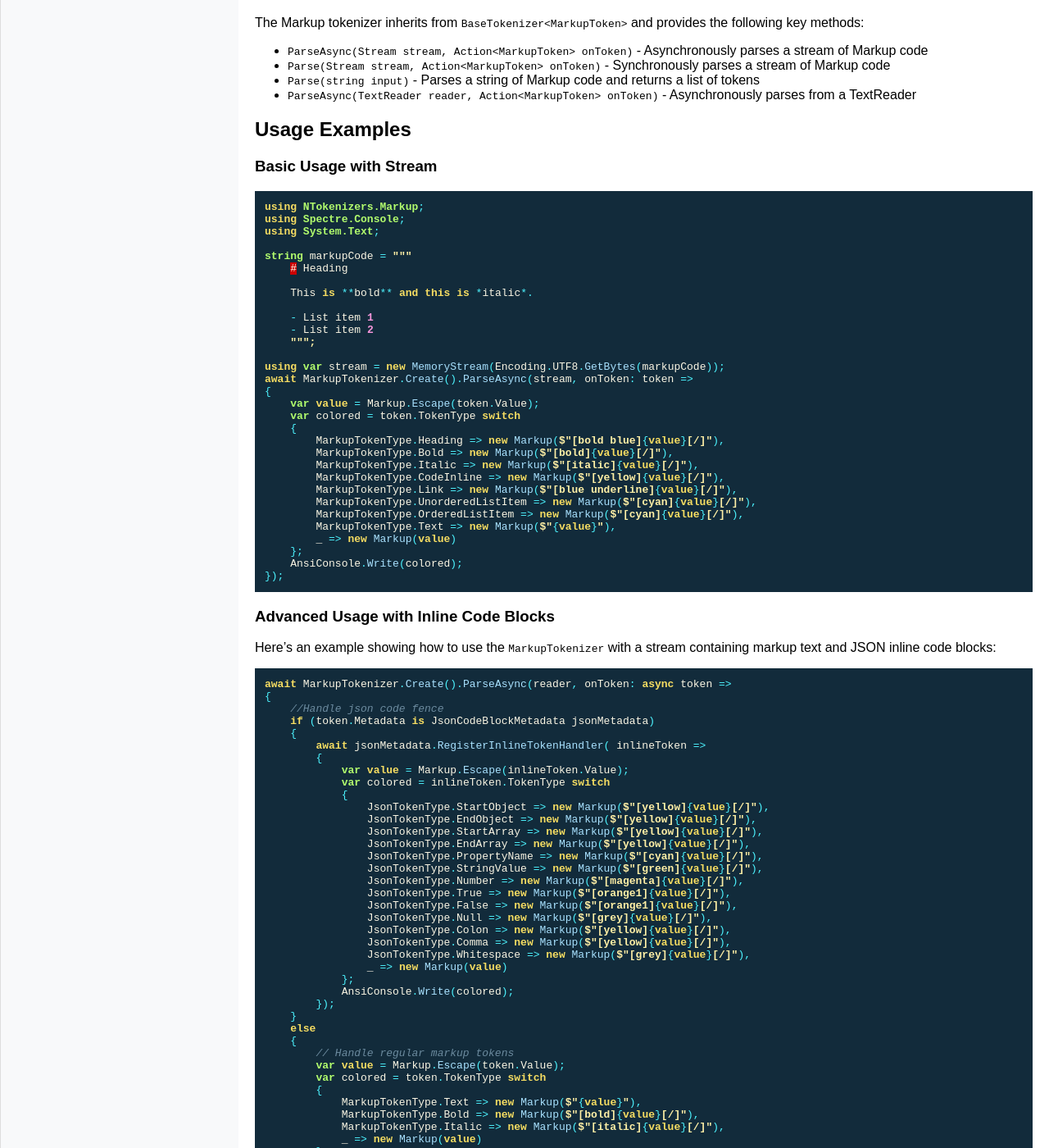
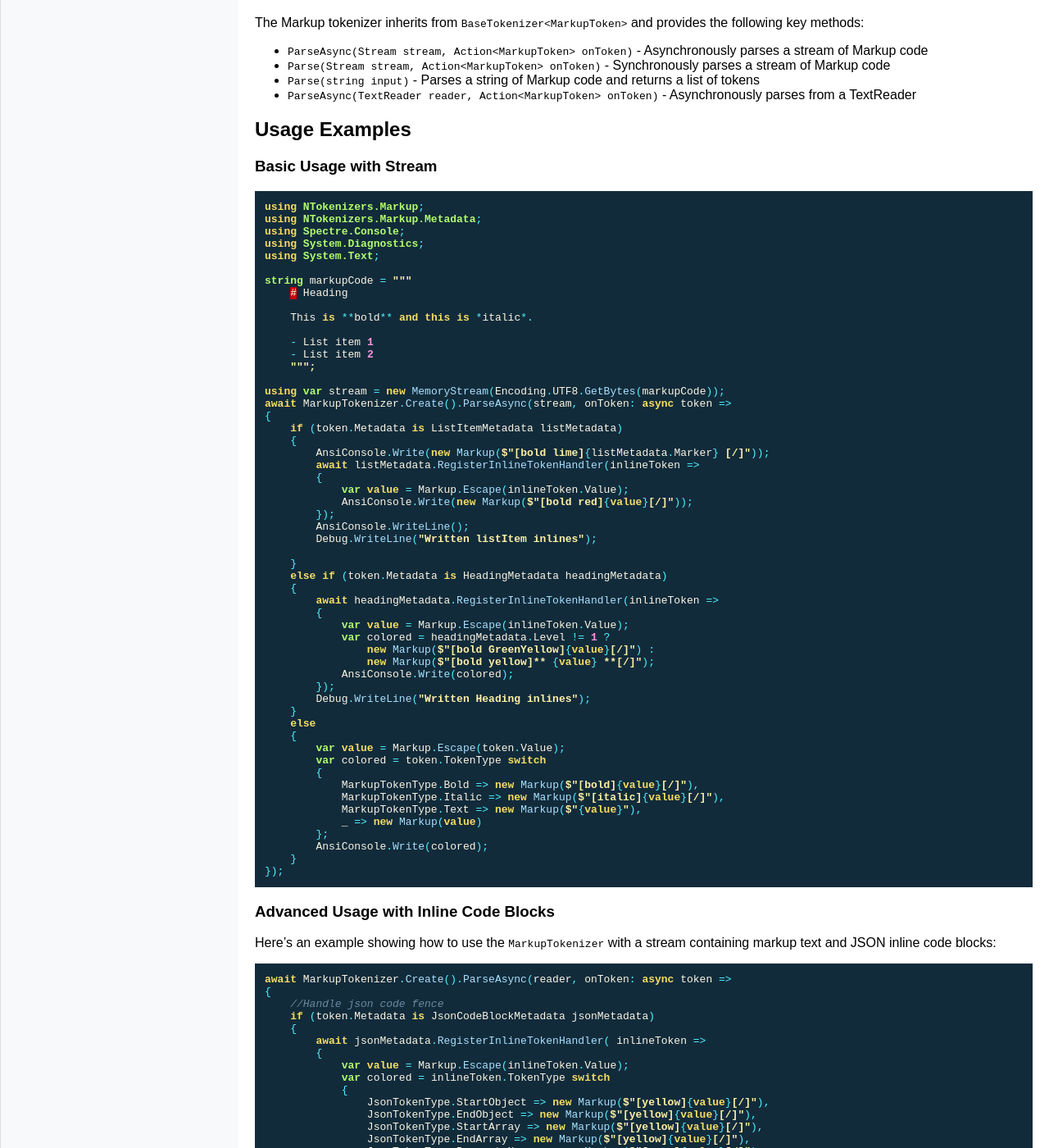
Before and after one commit to crwsolutions/ntokenizers, a Jekyll site: the page built from docs/markup.md, in a window 1280 px wide and 1400 px high, scrolled down 377 px. Shown: the whole window at 82% size. Built offline with Jekyll 4.4.1, drawn with Linux system fonts in a browser that asks for light colours.

Commit message:
improved markup.md

````diff
--- a/docs/markup.md
+++ b/docs/markup.md
@@ -28,7 +28,9 @@ The Markup tokenizer inherits from `BaseTokenizer<MarkupToken>` and provides the
 
 ```csharp
 using NTokenizers.Markup;
+using NTokenizers.Markup.Metadata;
 using Spectre.Console;
+using System.Diagnostics;
 using System.Text;
 
 string markupCode = """
@@ -41,22 +43,44 @@ string markupCode = """
     """;
 
 using var stream = new MemoryStream(Encoding.UTF8.GetBytes(markupCode));
-await MarkupTokenizer.Create().ParseAsync(stream, onToken: token =>
+await MarkupTokenizer.Create().ParseAsync(stream, onToken: async token =>
 {
-    var value = Markup.Escape(token.Value);
-    var colored = token.TokenType switch
+    if (token.Metadata is ListItemMetadata listMetadata)
     {
-        MarkupTokenType.Heading => new Markup($"[bold blue]{value}[/]"),
-        MarkupTokenType.Bold => new Markup($"[bold]{value}[/]"),
-        MarkupTokenType.Italic => new Markup($"[italic]{value}[/]"),
-        MarkupTokenType.CodeInline => new Markup($"[yellow]{value}[/]"),
-        MarkupTokenType.Link => new Markup($"[blue underline]{value}[/]"),
-        MarkupTokenType.UnorderedListItem => new Markup($"[cyan]{value}[/]"),
-        MarkupTokenType.OrderedListItem => new Markup($"[cyan]{value}[/]"),
-        MarkupTokenType.Text => new Markup($"{value}"),
-        _ => new Markup(value)
-    };
-    AnsiConsole.Write(colored);
+        AnsiConsole.Write(new Markup($"[bold lime]{listMetadata.Marker} [/]"));
+        await listMetadata.RegisterInlineTokenHandler(inlineToken =>
+        {
+            var value = Markup.Escape(inlineToken.Value);
+            AnsiConsole.Write(new Markup($"[bold red]{value}[/]"));
+        });
+        AnsiConsole.WriteLine();
+        Debug.WriteLine("Written listItem inlines");
+
+    }
+    else if (token.Metadata is HeadingMetadata headingMetadata)
+    {
+        await headingMetadata.RegisterInlineTokenHandler(inlineToken =>
+        {
+            var value = Markup.Escape(inlineToken.Value);
+            var colored = headingMetadata.Level != 1 ?
+                new Markup($"[bold GreenYellow]{value}[/]") :
+                new Markup($"[bold yellow]** {value} **[/]");
+            AnsiConsole.Write(colored);
+        });
+        Debug.WriteLine("Written Heading inlines");
+    }
+    else
+    {
+        var value = Markup.Escape(token.Value);
+        var colored = token.TokenType switch
+        {
+            MarkupTokenType.Bold => new Markup($"[bold]{value}[/]"),
+            MarkupTokenType.Italic => new Markup($"[italic]{value}[/]"),
+            MarkupTokenType.Text => new Markup($"{value}"),
+            _ => new Markup(value)
+        };
+        AnsiConsole.Write(colored);
+    }
 });
 ```
 
````
